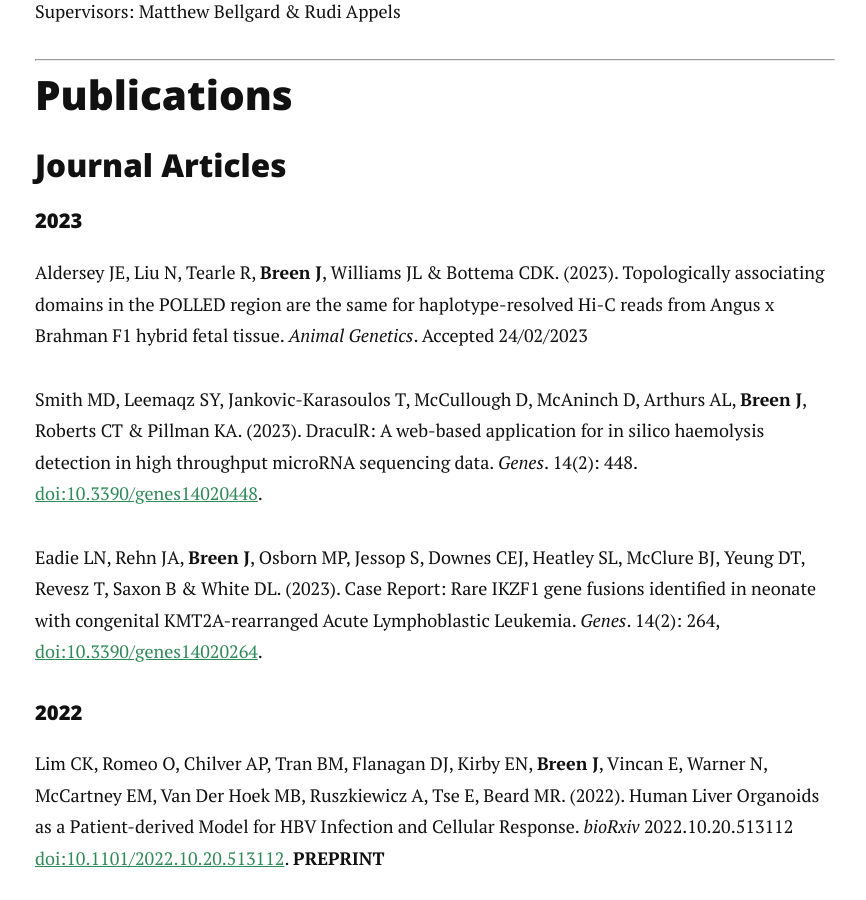
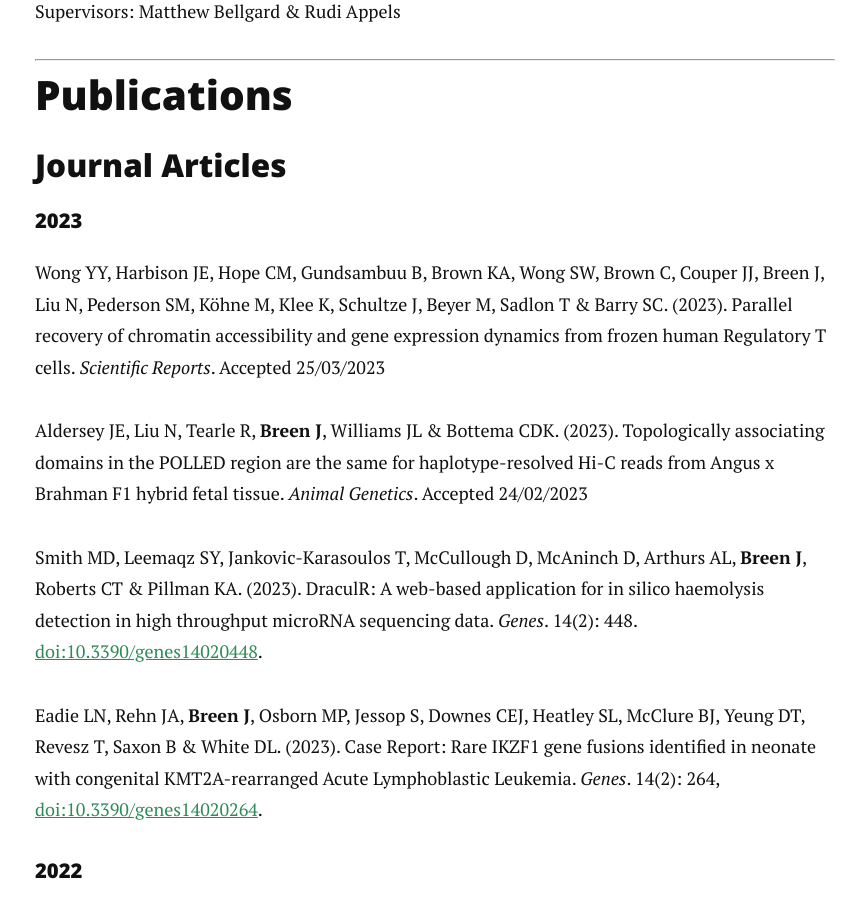
Before and after one commit to jimmybgammyknee/jimmybgammyknee.github.io, a Jekyll site: the page built from cv.md, in a window 1280 px wide and 900 px high, scrolled down 3350 px. Shown: the whole window, without its empty margins (205-1071 px from the left). Built offline with Jekyll 4.4.1, drawn with Linux system fonts in a browser that asks for light colours; nearby versions of some CDN libraries.

Commit message:
Update cv.md

```diff
--- a/cv.md
+++ b/cv.md
@@ -93,6 +93,8 @@ Supervisors: Matthew Bellgard & Rudi Appels <br>
 ### Journal Articles
 
 #### 2023
+
+Wong YY, Harbison JE, Hope CM, Gundsambuu B, Brown KA, Wong SW, Brown C, Couper JJ, Breen J, Liu N, Pederson SM, Köhne M, Klee K, Schultze J, Beyer M, Sadlon T & Barry SC. (2023). Parallel recovery of chromatin accessibility and gene expression dynamics from frozen human Regulatory T cells. _Scientific Reports_. Accepted 25/03/2023
 
 Aldersey JE, Liu N, Tearle R, **Breen J**, Williams JL & Bottema CDK. (2023). Topologically associating domains in the POLLED region are the same for haplotype-resolved Hi-C reads from Angus x Brahman F1 hybrid fetal tissue. _Animal Genetics_. Accepted 24/02/2023
 
```
